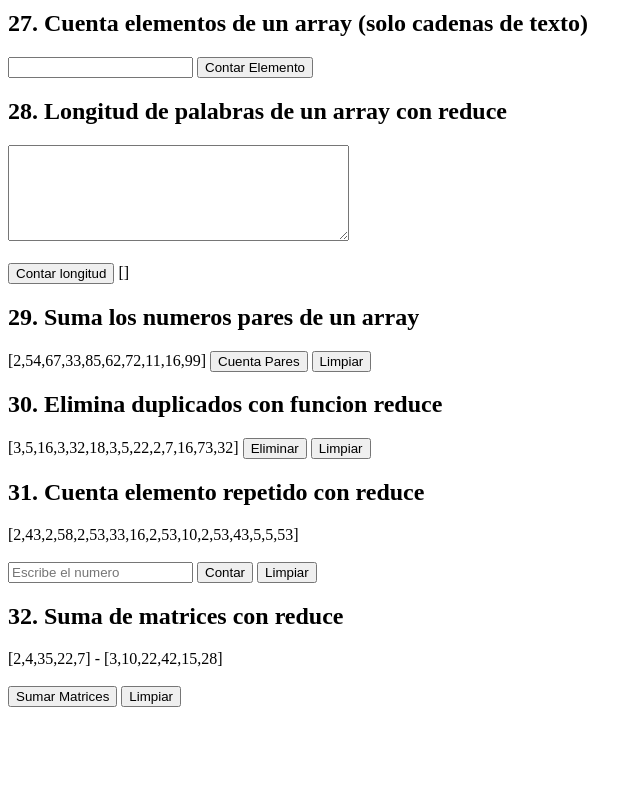
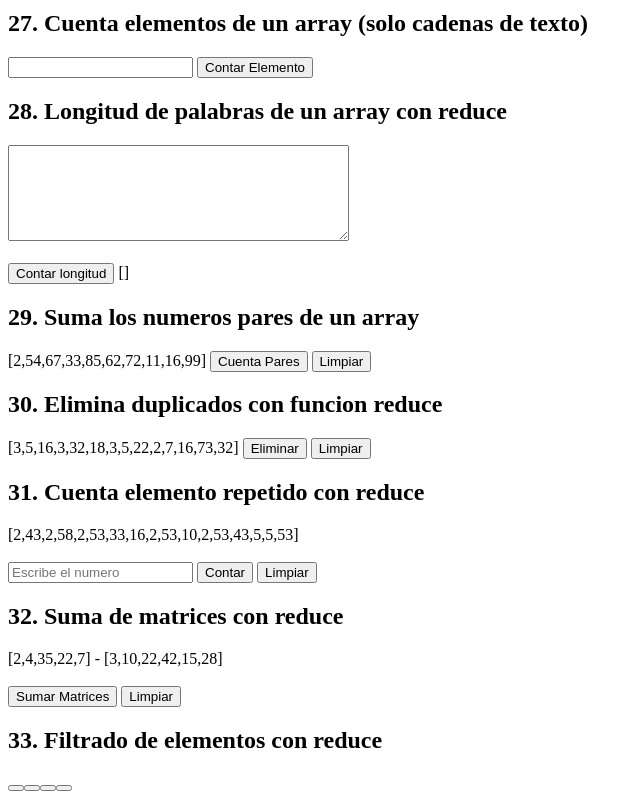
Before and after one commit to matiasmoscone1/practica-ejercicios-logica-programacion-react, a React (Vite) app: page / in a window 1280 px wide. Shown: the part 4932-5732 px from the top of the page, without its empty margins (0-642 px from the left). Before the commit the page ends 5655 px from the top, so only its background shows below. Built offline with nearby package versions, Linux system fonts and the light colour scheme.

Commit message:
Agregando ejercicio 33

```diff
--- a/src/App.jsx
+++ b/src/App.jsx
@@ -31,6 +31,7 @@ import SumaNumerosPares from './ejercicios/SumaNumerosPares';
 import DuplicadosReduce from './ejercicios/DuplicadosReduce';
 import CuentaElementoReduce from './ejercicios/CuentaElementoReduce';
 import SumaMatricesReduce from './ejercicios/SumaMatricesReduce';
+import FiltraElementosReduce from './ejercicios/FiltraElementosReduce';
 
 function App() {
 
@@ -72,6 +73,7 @@ function App() {
     <DuplicadosReduce />
     <CuentaElementoReduce />
     <SumaMatricesReduce />
+    <FiltraElementosReduce />
 
 
     </>
--- /dev/null
+++ b/src/ejercicios/FiltraElementosReduce.jsx
@@ -0,0 +1,25 @@
+
+//33. Filtrado de elementos: Dado un arreglo de objetos, utiliza reduce para filtrar
+//los elementos que cumplan cierta condición y crear un nuevo arreglo con esos elementos.
+
+
+const FiltraElementosReduce = () => {
+
+
+
+
+
+    return(<>
+    <div>
+        <h2>33. Filtrado de elementos con reduce</h2>
+        <button></button>
+        <button></button>
+        <button></button>
+        <button></button>
+    </div>
+    </>)
+
+}
+
+
+export default FiltraElementosReduce;
```
